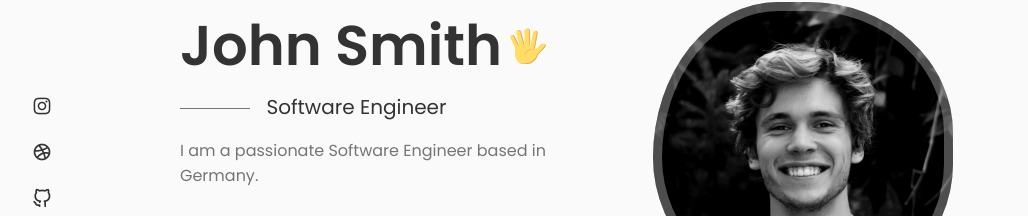
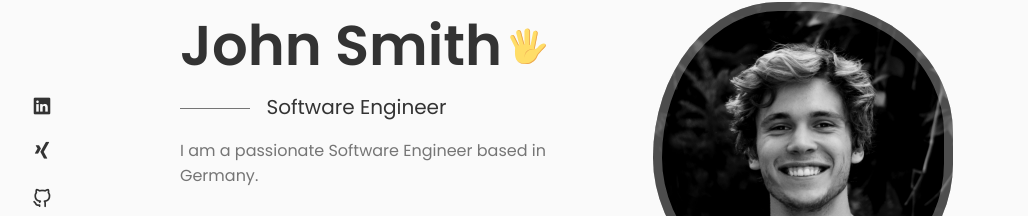
Before and after one commit to jspieler/personal-website, a React (Create React App) app: page / in a window 1280 px wide. Shown: the part 182-398 px from the top of the page, without its empty margins (124-1152 px from the left). Built offline with nearby package versions, Linux system fonts and the light colour scheme.

Commit message:
Changed Social icons in Home section

```diff
--- a/src/components/home/Social.js
+++ b/src/components/home/Social.js
@@ -3,12 +3,12 @@ import React from 'react'
 const Social = () => {
   return (
     <div className="home__social">
-      <a href="https://instagram.com/" className="home__social-icon" target="_blank" rel="noopener noreferrer">
-        <i className="uil uil-instagram"></i>
+      <a href="https://linkedin.com/" className="home__social-icon" target="_blank" rel="noopener noreferrer">
+        <i className="uil uil-linkedin"></i>
       </a>
 
-      <a href="https://dribbble.com/" className="home__social-icon" target="_blank" rel="noopener noreferrer">
-        <i className="uil uil-dribbble"></i>
+      <a href="https://xing.com/" className="home__social-icon" target="_blank" rel="noopener noreferrer">
+        <i className="bx bxl-xing"></i>
       </a>
 
       <a href="https://github.com/" className="home__social-icon" target="_blank" rel="noopener noreferrer">
```
